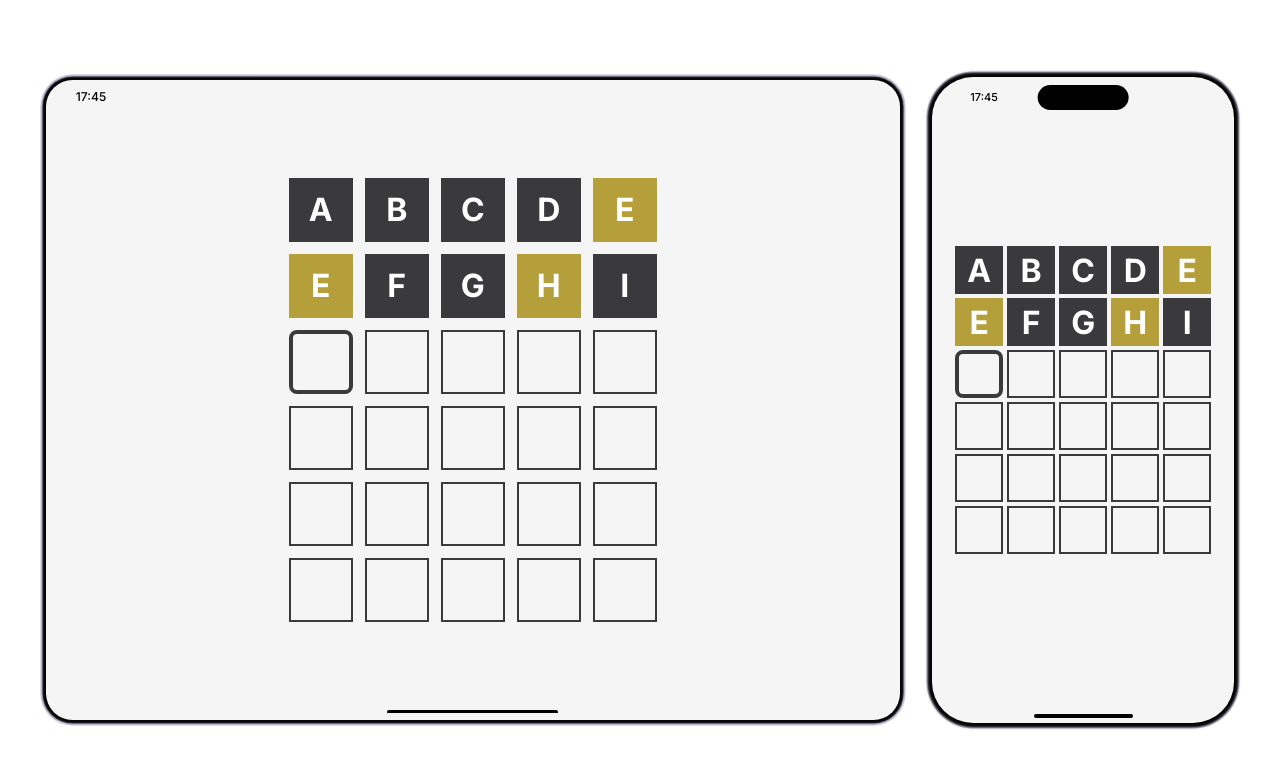
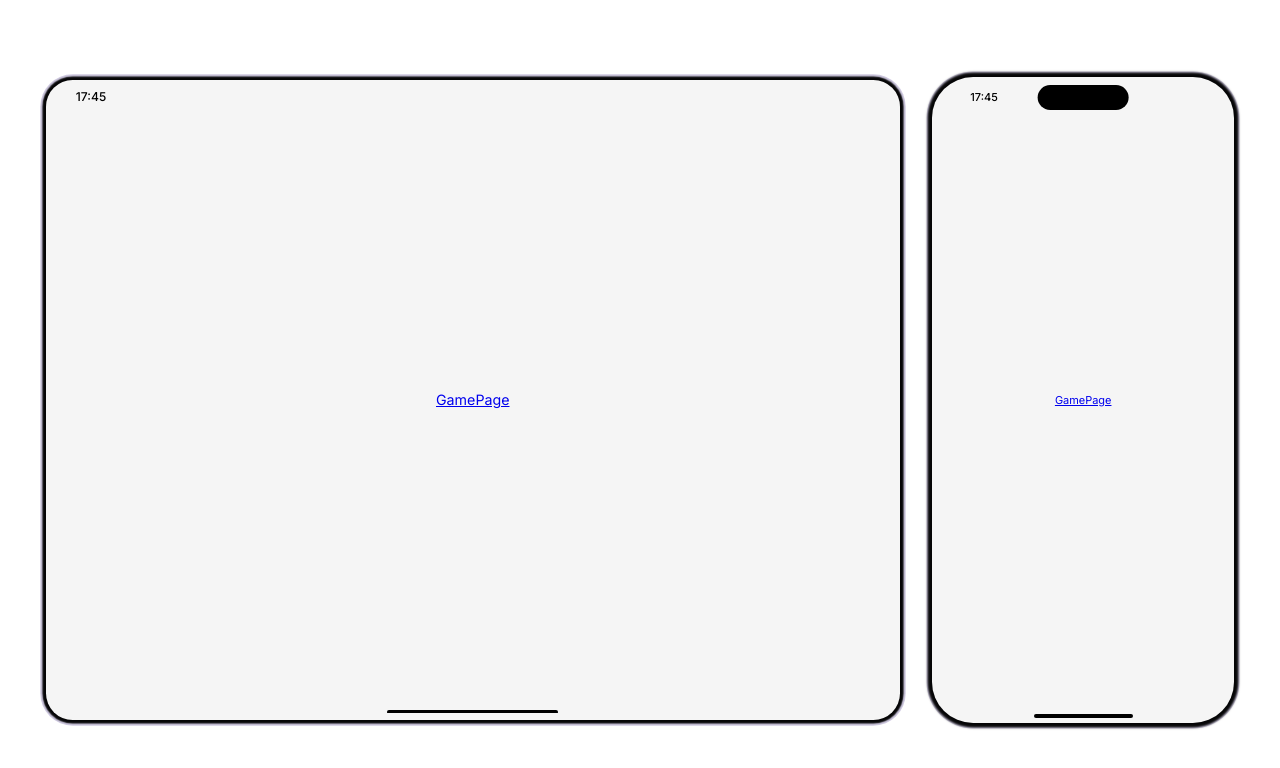
Before and after one commit to Maximus7474/mps-whizdom, a React (Vite) app in the folder ui/: page / in a window 1280 px wide. Shown: the top 768 px of the page. Built offline with nearby package versions, Linux system fonts and the light colour scheme.

Commit message:
chore(ui): implement hashrouter

```diff
--- a/ui/src/App.tsx
+++ b/ui/src/App.tsx
@@ -7,6 +7,7 @@ import { DEV_MODE } from './utils/misc'
 import { GamePage } from './pages'
 
 import './App.css'
+import { HashRouter, Link, Route, Router, Routes } from 'react-router-dom'
 
 const App = () => {
     useEffect(() => {
@@ -31,7 +32,10 @@ const App = () => {
                             height: DEV_MODE ? '100%' : '100vh'
                         }}
                     >
-                        <GamePage device={device} />
+                        <Routes>
+                            <Route path='game' element={<GamePage device={device} />} />
+                            <Route path='*' element={<Link to='/game'>GamePage</Link>} />
+                        </Routes>
                     </div>
                 </div>
             )}
--- a/ui/src/index.tsx
+++ b/ui/src/index.tsx
@@ -1,5 +1,6 @@
 import React from 'react'
 import ReactDOM from 'react-dom/client'
+import { HashRouter } from 'react-router-dom'
 import App from '@/App'
 
 import './colors.css'
@@ -12,7 +13,9 @@ if (window.name === '' || DEV_MODE) {
     const renderApp = () => {
         root.render(
             <React.StrictMode>
-                <App />
+                <HashRouter>
+                    <App />
+                </HashRouter>
             </React.StrictMode>
         )
     }
```
